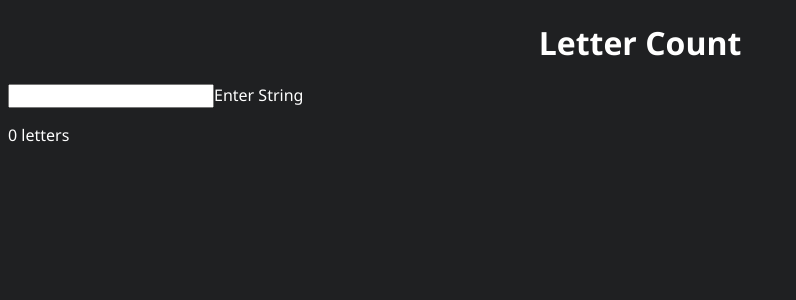
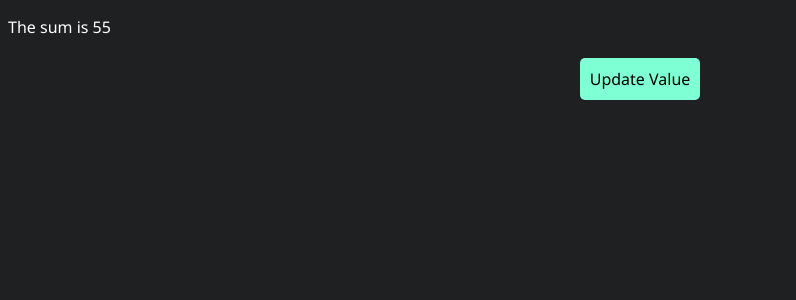
Before and after one commit to arshadahamed/Angular19-Practice, an Angular app: page / in a window 1280 px wide. Shown: the top 300 px of the page, without its empty margins (0-796 px from the left). Built offline with nearby package versions, Linux system fonts and the light colour scheme.

Commit message:
Created Impure pipe to mtest the sum of count

```diff
--- a/src/app/app.component.html
+++ b/src/app/app.component.html
@@ -371,7 +371,7 @@ calc() }"></ng-container> -->
   </div>
 } -->
 
-<div class="container">
+<!-- <div class="container">
   <h1>Letter Count</h1>
   <div class="inputbox">
     <input type="text" required [(ngModel)]="stringVal"/>
@@ -380,4 +380,7 @@ calc() }"></ng-container> -->
       <p>{{stringVal | letterCount}} letters</p>
     </div>
   </div>
-</div>
+</div> -->
+
+<p>The sum is {{myArray | sumOfNumbers }}</p>
+<button (click)="updateValue()">Update Value</button>
--- a/src/app/app.component.ts
+++ b/src/app/app.component.ts
@@ -7,11 +7,12 @@ import { HighlightElementDirective } from './highlight-element.directive';
 import { AppendTextPipe } from './append-text.pipe';
 import { SortNumbersPipe } from './sort-numbers.pipe';
 import { LetterCountPipe } from './letter-count.pipe';
+import { SumOfNumbersPipe } from './sum-of-numbers.pipe';
 
 @Component({
   selector: 'app-root',
   standalone: true,
-  imports: [FormsModule, CommonModule, SortNumbersPipe, LetterCountPipe],
+  imports: [FormsModule, CommonModule, SortNumbersPipe, LetterCountPipe, SumOfNumbersPipe],
   templateUrl: './app.component.html',
   styleUrl: './app.component.css'
 })
@@ -295,5 +296,10 @@ export class AppComponent {
 //   this.showList = true;
 // }
 
-stringVal: string = '';
+// stringVal: string = '';
+
+myArray = [1, 2, 3, 4, 5, 6, 7, 8, 9, 10];
+updateValue(){
+  this.myArray.push(11);
 }
+}
--- /dev/null
+++ b/src/app/sum-of-numbers.pipe.ts
@@ -0,0 +1,18 @@
+import { Pipe, PipeTransform } from '@angular/core';
+
+@Pipe({
+  name: 'sumOfNumbers',
+  standalone: true,
+  // pure: false // If you want to make it impure, uncomment this line
+})
+export class SumOfNumbersPipe implements PipeTransform {
+
+  transform(value: number[]): number {
+    let sum = 0;
+    for (let num of value) {
+      sum += num;
+    }
+    return sum;
+  }
+
+}
```
